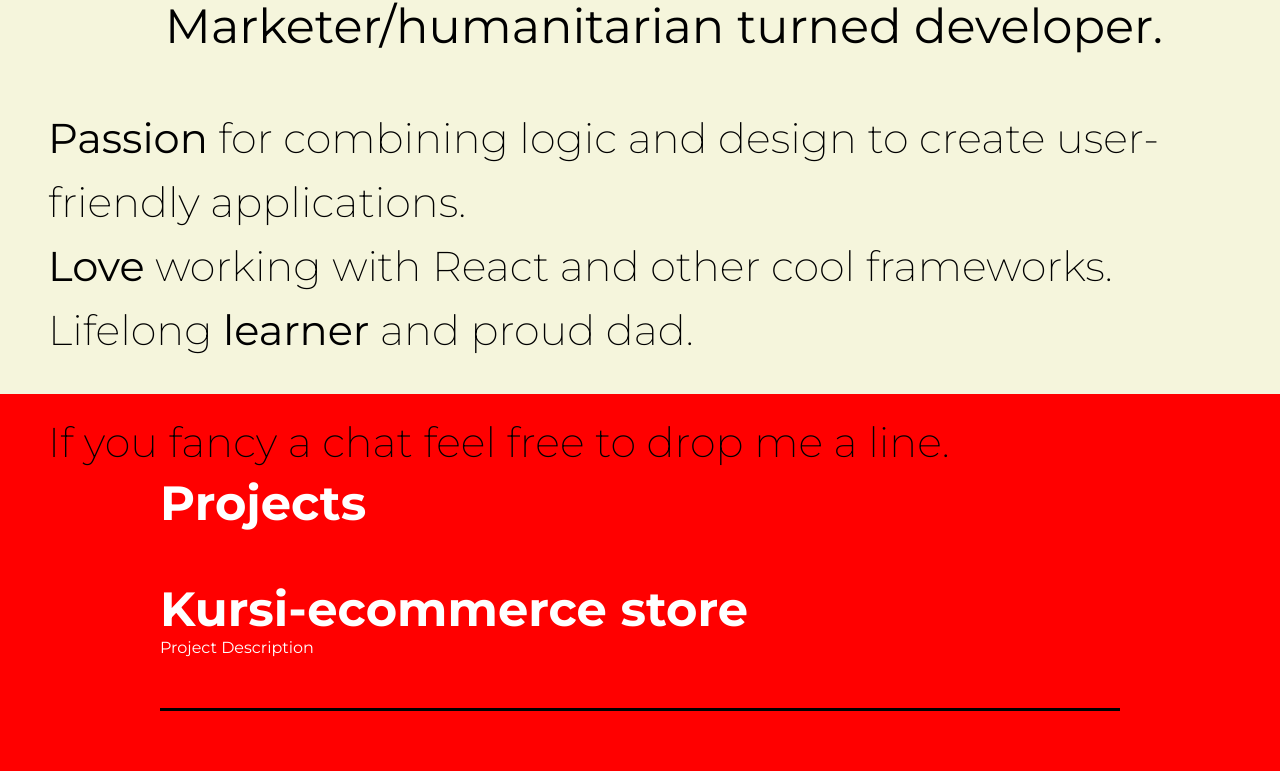
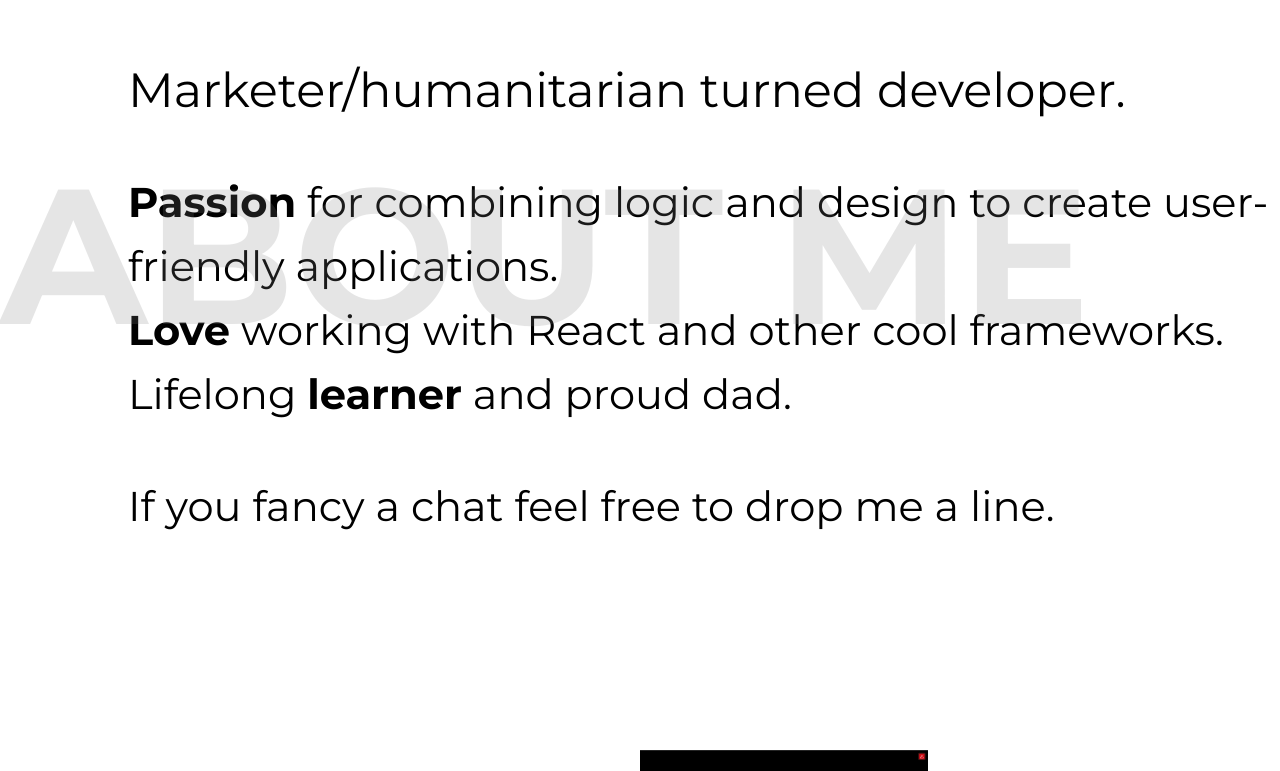
Before and after one commit to torsumkhan/portfolio, a React (Create React App) app: page / in a window 1280 px wide. Shown: the part 806-1577 px from the top of the page. Built offline with nearby package versions, Linux system fonts and the light colour scheme.

Commit message:
add anim to intro

```diff
--- a/src/components/AboutMe.js
+++ b/src/components/AboutMe.js
@@ -6,7 +6,7 @@ const AboutMe = () => {
   return (
     <StyledContainer>
       <StyledTitle>
-        <h1>About me</h1>
+        <h1>ABOUT ME</h1>
       </StyledTitle>
       <StyledAboutDesc>
         <h2>Marketer/humanitarian turned developer.</h2>
@@ -30,12 +30,18 @@ const StyledContainer = styled(motion.div)`
   height: 50vh;
   width: 100%;
   position: relative;
+  margin-top: 4rem;
 `;
 
 const StyledTitle = styled(motion.div)`
   position: absolute;
-  top: 5%;
-  left: -15%;
+  top: 20%;
+  font-size: 6rem;
+  opacity: 0.2;
+  h1 {
+    font-weight: 700;
+    color: gray;
+  }
 `;
 
 const StyledAboutDesc = styled(motion.div)`
@@ -43,18 +49,17 @@ const StyledAboutDesc = styled(motion.div)`
   line-height: 4rem;
   text-align: left;
   font-size: 2.8rem;
-  margin-left: 3rem;
+  margin-left: 8rem;
   span {
-    font-weight: 400;
+    font-weight: 600;
   }
   h2 {
-    text-align: center;
     font-weight: 400;
     font-size: 3rem;
     margin-bottom: 3rem;
   }
   p {
-    font-weight: 200;
+    font-weight: 400;
     font-size: 2.6rem;
   }
   p:last-child {
--- a/src/components/Intro.js
+++ b/src/components/Intro.js
@@ -1,23 +1,29 @@
 import React from "react";
 import styled from "styled-components";
 import { motion } from "framer-motion";
+import { container, titleAnim, titleCaption } from "../util";
 
 const Intro = () => {
   return (
-    <div>
+    <motion.div
+      variants={container}
+      initial="hidden"
+      animate="show"
+      exit="exit"
+    >
       <StyledIntro>
         <div className="title">
           <StyledHide>
-            <h2>hello, I am Torsum,</h2>
+            <motion.h2 variants={titleAnim}>hello, I am Torsum,</motion.h2>
           </StyledHide>
           <StyledHide>
-            <h3>
+            <motion.h3 variants={titleCaption}>
               Designer & <span>Front-end Developer</span>
-            </h3>
+            </motion.h3>
           </StyledHide>
         </div>
       </StyledIntro>
-    </div>
+    </motion.div>
   );
 };
 
--- a/src/components/Projects.js
+++ b/src/components/Projects.js
@@ -1,6 +1,7 @@
 import React from "react";
 import styled from "styled-components";
 import { motion } from "framer-motion";
+import auth0 from "../images/auth0.PNG";
 
 const Projects = () => {
   return (
@@ -8,9 +9,12 @@ const Projects = () => {
       <h2>Projects</h2>
       <div className="project">
         <h2>Kursi-ecommerce store</h2>
-        <div className="details">
-          <p>Project Description</p>
-          <img />
+        <div className="details-container">
+          <div className="details">
+            <p>Project Description</p>
+            <p>Built with: </p>
+          </div>
+          <img src={auth0} />
         </div>
         <div className="project-line"></div>
       </div>
@@ -21,7 +25,7 @@ const Projects = () => {
 const StyledProjectContainer = styled(motion.div)`
   min-height: 100vh;
   padding: 5rem 10rem;
-  background: red;
+
   color: white;
   h2 {
     display: block;
@@ -37,6 +41,20 @@ const StyledProjectContainer = styled(motion.div)`
     padding: 3rem 0rem;
     cursor: pointer;
   }
+
+  .details-container {
+    display: grid;
+    grid-template-columns: 1fr 1fr;
+    align-items: center;
+    .details {
+      margin-top: 3rem;
+    }
+
+    img {
+      margin-top: 3rem;
+      width: 60%;
+    }
+  }
 `;
 
 export default Projects;
--- a/src/index.css
+++ b/src/index.css
@@ -7,6 +7,6 @@
     font-family: 'Montserrat', sans-serif;;
 }
 
-body{
+/* body{
     background: beige;
-}
+} */
--- /dev/null
+++ b/src/util.js
@@ -0,0 +1,37 @@
+export const container = {
+  hidden: { opacity: 0 },
+  show: {
+    opacity: 1,
+    transition: {
+      staggerChildren: 0.5,
+      duration: 0.5,
+      when: "beforeChildren",
+    },
+  },
+  exit: {
+    opacity: 0,
+    transition: { ease: "easeInOut", duration: 1 },
+  },
+};
+
+export const titleAnim = {
+  hidden: { y: 100, opacity: 0 },
+  show: {
+    opacity: 1,
+    y: 0,
+    transition: { type: "tween", ease: "circOut", duration: 1 },
+  },
+};
+
+export const titleCaption = {
+  hidden: { y: 100, opacity: 0 },
+  show: {
+    opacity: 1,
+    y: 0,
+    transition: {
+      type: "tween",
+      ease: "easeOut",
+      duration: 1.5,
+    },
+  },
+};
```
Also changed, not shown: src/images/auth0.PNG (added).
